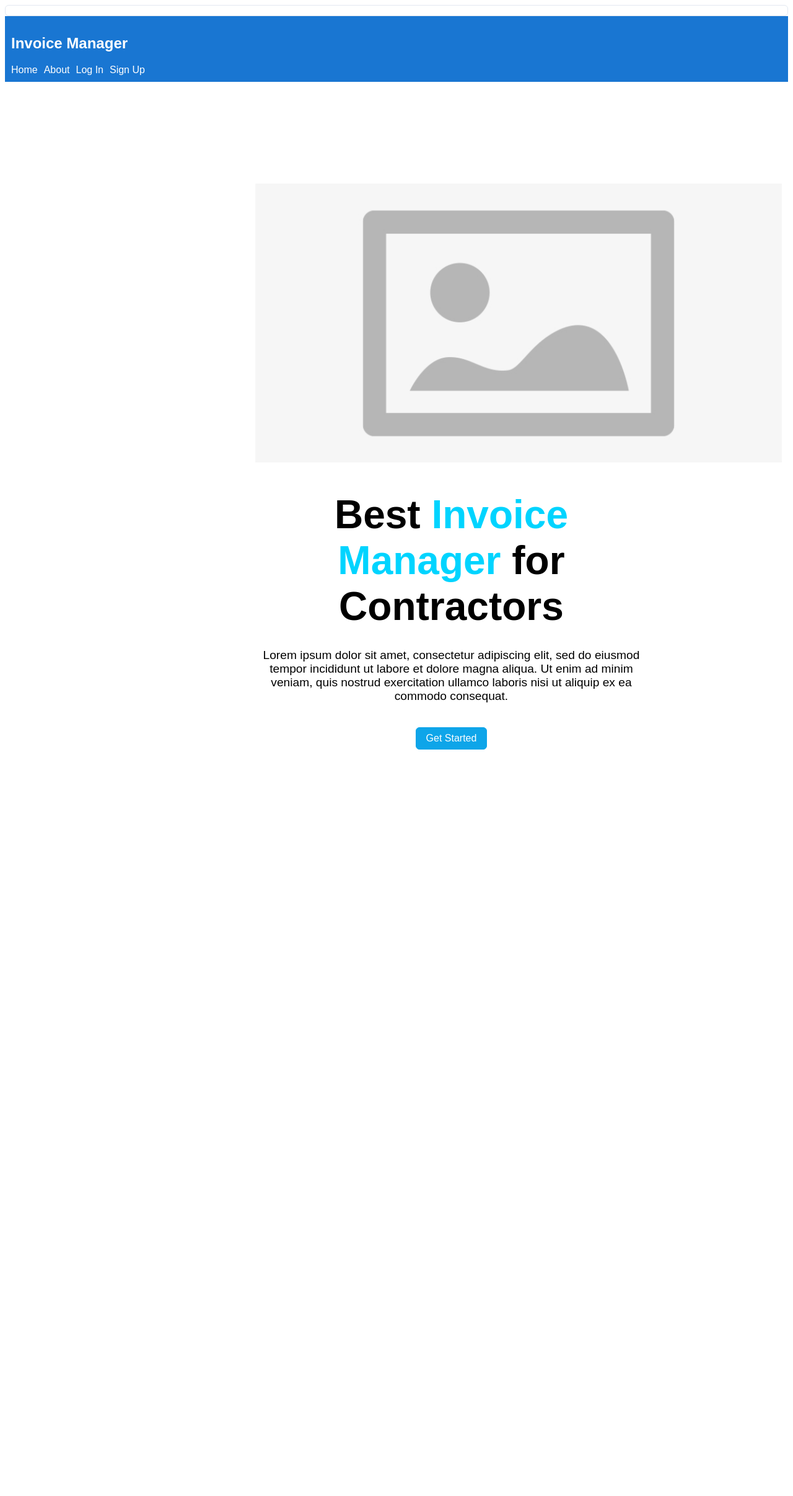
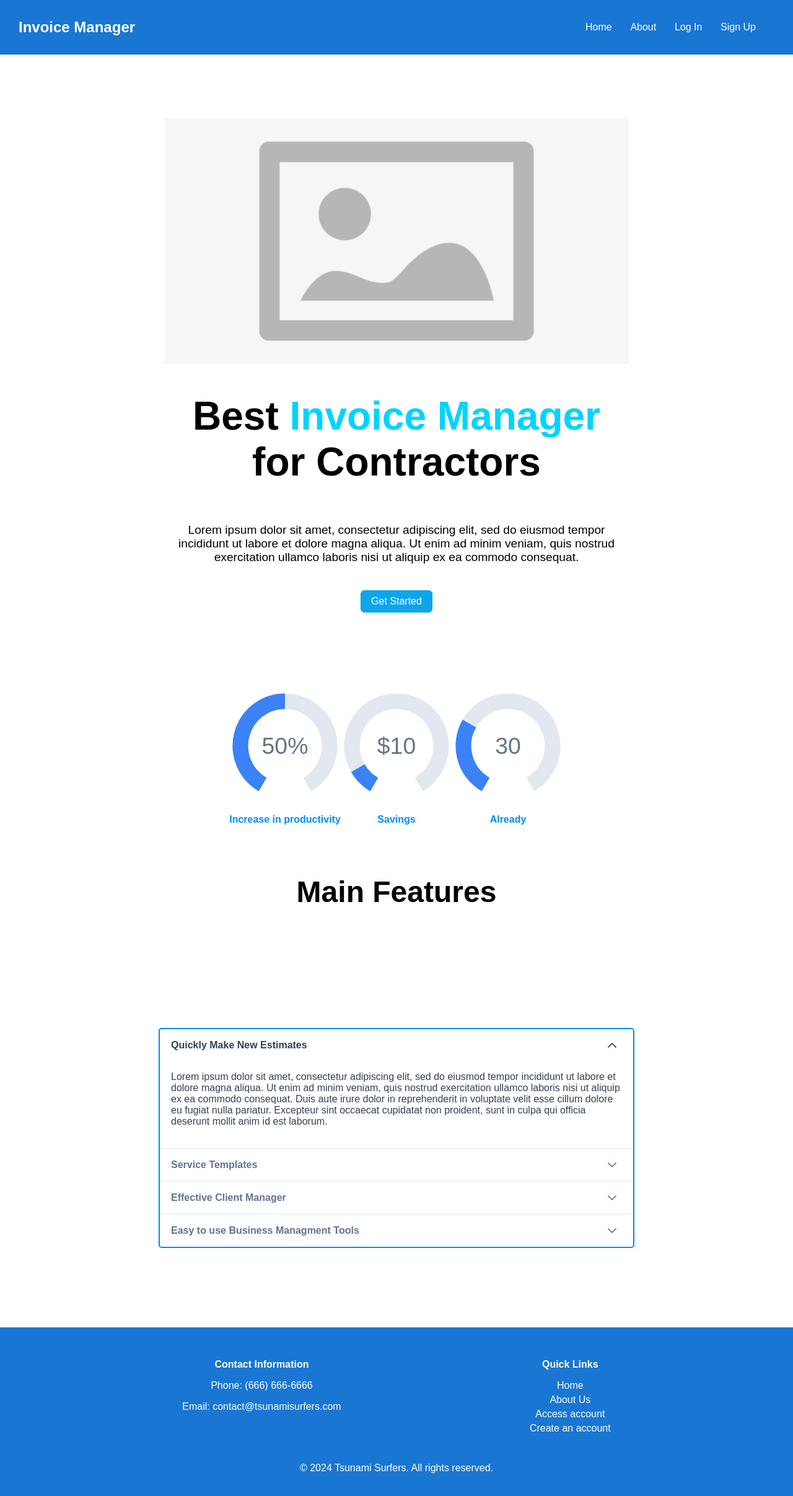
Before and after one commit to ElianRenteria/invoice_management, a Vue app in the folder frontend/: page / in a window 1280 px wide. Shown: the whole page at 62% size. Before the commit the page ends 1392 px from the top, so only its background shows below. Built offline with nearby package versions, Linux system fonts and the light colour scheme; a web font is replaced by a local one.

Commit message:
added footer

```diff
--- a/frontend/public/index.html
+++ b/frontend/public/index.html
@@ -7,7 +7,7 @@
     <link rel="icon" href="<%= BASE_URL %>favicon.ico">
     <title><%= htmlWebpackPlugin.options.title %></title>
   </head>
-  <body>
+  <body style="padding: 0%; margin: 0%;width: 100%; height: 100%;" >
     <noscript>
       <strong>We're sorry but <%= htmlWebpackPlugin.options.title %> doesn't work properly without JavaScript enabled. Please enable it to continue.</strong>
     </noscript>
--- a/frontend/src/App.vue
+++ b/frontend/src/App.vue
@@ -1,5 +1,5 @@
 <template>
-  <div>
+  <div class="container">
     <component :is="layoutComponent" />
   </div>
 </template>
@@ -34,3 +34,18 @@ export default {
   },
 };
 </script>
+
+<style scoped>
+  .container {
+    width: 100%;
+    height: 100%;
+    padding: 0%;
+    margin: 0%;
+  }
+  component {
+    width: 100%;
+    height: 100%;
+    padding: 0%;
+    margin: 0%;
+  }
+</style>
--- a/frontend/src/app_layouts/AuthenticatedLayout.vue
+++ b/frontend/src/app_layouts/AuthenticatedLayout.vue
@@ -1,5 +1,5 @@
 <template>
-    <div>
+    <div class="container">
       <SidePanelNav />
       <router-view />
     </div>
@@ -14,3 +14,16 @@
     },
   };
   </script>
+
+  <style scoped>
+  .container {
+    display: flex;
+    flex-direction: column;
+    justify-content: center;
+    align-items: center;
+    width: 100%;
+    height: 100%;
+    padding: 0%;
+    margin: 0%;
+  }
+</style>
--- a/frontend/src/app_layouts/PublicLayout.vue
+++ b/frontend/src/app_layouts/PublicLayout.vue
@@ -1,11 +1,11 @@
 <template>
-    <div>
+    <div class="container">
       <NavBar />
       <router-view />
     </div>
-  </template>
+</template>
 
-  <script>
+<script>
   import NavBar from "../components/NavBar.vue";
   export default {
     name: "PublicLayout",
@@ -13,4 +13,16 @@
       NavBar,
     },
   };
-  </script>
+</script>
+<style scoped>
+  .container {
+    display: flex;
+    flex-direction: column;
+    justify-content: center;
+    align-items: center;
+    width: 100%;
+    height: 100%;
+    padding: 0%;
+    margin: 0%;
+  }
+</style>
--- /dev/null
+++ b/frontend/src/components/Footer.vue
@@ -0,0 +1,69 @@
+<template>
+    <footer class="footer">
+      <div class="footer-container">
+        <div class="contact-info">
+          <h4>Contact Information</h4>
+          <p>Phone: (666) 666-6666</p>
+          <p>Email: contact@tsunamisurfers.com</p>
+        </div>
+        <div class="quick-links">
+          <h4>Quick Links</h4>
+          <ul>
+            <li><a href="/">Home</a></li>
+            <li><a href="/about">About Us</a></li>
+            <li><a href="/login">Access account</a></li>
+            <li><a href="/signup">Create an account</a></li>
+          </ul>
+        </div>
+      </div>
+      <div class="footer-bottom">
+        <p>&copy; 2024 Tsunami Surfers. All rights reserved.</p>
+      </div>
+    </footer>
+  </template>
+
+  <script lang="ts">
+  import { defineComponent } from "vue";
+
+  export default defineComponent({
+    name: "Footer",
+  });
+  </script>
+
+  <style scoped>
+  .footer {
+    background-color: #1976d2;
+    color: #fff;
+    padding: 20px 0;
+    text-align: center;
+    width: 100%;
+  }
+  .footer-container {
+    display: flex;
+    justify-content: space-evenly;
+    flex-wrap: wrap;
+  }
+  .footer-container div {
+    margin: 10px;
+  }
+  .footer-container h4 {
+    margin-bottom: 10px;
+  }
+  .footer-container ul {
+    list-style: none;
+    padding: 0;
+  }
+  .footer-container ul li {
+    margin-bottom: 5px;
+  }
+  .footer-container ul li a {
+    color: #fff;
+    text-decoration: none;
+  }
+  .footer-container ul li a:hover {
+    text-decoration: underline;
+  }
+  .footer-bottom {
+    margin-top: 20px;
+  }
+  </style>
--- a/frontend/src/components/NavBar.vue
+++ b/frontend/src/components/NavBar.vue
@@ -1,21 +1,18 @@
 <template>
-    <Menubar :model="items" />
     <nav class="menu-bar">
       <h1>Invoice Manager</h1>
-      <router-link to="/" class="menu-item">Home</router-link>
-      <router-link to="/about" class="menu-item">About</router-link>
-      <router-link to="/login" class="menu-item">Log In</router-link>
-      <router-link to="/signup" class="menu-item">Sign Up</router-link>
+      <div class="items">
+        <router-link to="/" class="menu-item">Home</router-link>
+        <router-link to="/about" class="menu-item">About</router-link>
+        <router-link to="/login" class="menu-item">Log In</router-link>
+        <router-link to="/signup" class="menu-item">Sign Up</router-link>
+      </div>
     </nav>
   </template>
 
   <script>
-  import Menubar from 'primevue/menubar';
   export default {
     name: "NavBar",
-    components: {
-      Menubar
-    },
     data: function() {
       return {
 
@@ -29,6 +26,26 @@
     background-color: #1976d2; /* Set background color */
     color: #ffffff; /* Set text color */
     padding: 10px; /* Add padding */
+    padding-left: 30px; /* Add padding to the left */
+    padding-right: 30px; /* Add padding to the right */
+    width: 100%; /* Set full width */
+    height: 100%;
+    display: flex;
+    flex-direction: row;
+    justify-content: space-between;
+    align-items: center;
+  }
+
+  .menu-bar .items {
+    width: 25%;
+    height: 100%;
+    paddin: 0%;
+    margin: 0%;
+    padding-right: 20px;
+    display: flex;
+    flex-direction: row;
+    justify-content: space-between;
+    align-items: center;
   }
 
   .menu-item {
@@ -38,6 +55,6 @@
   }
 
   .menu-item:hover {
-    text-decoration: underline; /* Add underline on hover */
+    color: #072038;
   }
   </style>
--- a/frontend/src/views/AboutView.vue
+++ b/frontend/src/views/AboutView.vue
@@ -1,11 +1,51 @@
 <template>
-    <div class="about">
-      <h1>About Us</h1>
-    </div>
-  </template>
-  <script>
+  <div class="main">
+    <h1 class="main-title">About <span class="highlight">Us</span></h1>
+  </div>
 
-  </script>
-  <style>
+  <div class="content">
+    <Fieldset legend="Who are we ?">
+      <p class="m-0 about-text">
+          Lorem ipsum dolor sit amet, consectetur adipiscing elit, sed do eiusmod tempor incididunt ut labore et dolore magna aliqua. Ut enim ad minim veniam, quis nostrud exercitation ullamco laboris nisi ut aliquip ex ea commodo consequat.
+          Duis aute irure dolor in reprehenderit in voluptate velit esse cillum dolore eu fugiat nulla pariatur. Excepteur sint occaecat cupidatat non proident, sunt in culpa qui officia deserunt mollit anim id est laborum.
+      </p>
+    </Fieldset>
+    <br>
+    <Fieldset legend="Our mission"  style="text-align: center;">
+      <p class="m-0 about-text" style="text-align: left;">
+          Lorem ipsum dolor sit amet, consectetur adipiscing elit, sed do eiusmod tempor incididunt ut labore et dolore magna aliqua. Ut enim ad minim veniam, quis nostrud exercitation ullamco laboris nisi ut aliquip ex ea commodo consequat.
+          Duis aute irure dolor in reprehenderit in voluptate velit esse cillum dolore eu fugiat nulla pariatur. Excepteur sint occaecat cupidatat non proident, sunt in culpa qui officia deserunt mollit anim id est laborum.
+      </p>
+    </Fieldset>
+    <br>
+    <Fieldset legend="Our values" style="text-align: right;">
+      <p class="m-0 about-text" style="text-align: left;">
+          Lorem ipsum dolor sit amet, consectetur adipiscing elit, sed do eiusmod tempor incididunt ut labore et dolore magna aliqua. Ut enim ad minim veniam, quis nostrud exercitation ullamco laboris nisi ut aliquip ex ea commodo consequat.
+          Duis aute irure dolor in reprehenderit in voluptate velit esse cillum dolore eu fugiat nulla pariatur. Excepteur sint occaecat cupidatat non proident, sunt in culpa qui officia deserunt mollit anim id est laborum.
+      </p>
+    </Fieldset>
+  </div>
+  <Footer />
+</template>
+<script lang="ts">
+  import Fieldset from 'primevue/fieldset';
+  import Footer from '@/components/Footer.vue';
+  import { defineComponent } from "vue";
+  export default defineComponent({
+    name: "AboutView",
+    components: {
+      Fieldset,
+      Footer
+    },
+  })
+</script>
+<style>
+  .content {
+    margin: 0% 20%;
+    margin-bottom: 5%;
+  }
 
-  </style>
+  .about-text {
+    font-size: 1.3em;
+  }
+</style>
--- a/frontend/src/views/HomeView.vue
+++ b/frontend/src/views/HomeView.vue
@@ -1,10 +1,57 @@
 <template>
   <div class="main">
-      <Image :src="require('../assets/placeholder.png')" alt="Image" width="850" />
-      <h1 class="title">Best <span class="highlight">Invoice Manager</span> for Contractors</h1>
-      <p class="description">Lorem ipsum dolor sit amet, consectetur adipiscing elit, sed do eiusmod tempor incididunt ut labore et dolore magna aliqua. Ut enim ad minim veniam, quis nostrud exercitation ullamco laboris nisi ut aliquip ex ea commodo consequat. </p>
-      <Button label="Get Started" severity="info" class="main-button"/>
+    <Image :src="require('../assets/placeholder.png')" alt="Image" width="750" />
+    <h1 class="main-title">Best <span class="highlight">Invoice Manager</span> for Contractors</h1>
+    <p class="main-description">Lorem ipsum dolor sit amet, consectetur adipiscing elit, sed do eiusmod tempor incididunt ut labore et dolore magna aliqua. Ut enim ad minim veniam, quis nostrud exercitation ullamco laboris nisi ut aliquip ex ea commodo consequat. </p>
+    <Button @click="routeToSignUp" label="Get Started" severity="info" class="main-button"/>
   </div>
+
+  <div class="stats">
+    <div class="stats-item">
+      <Knob v-model="value1" valueTemplate="50%" :size="180" readonly/>
+      <h3 class="stat-description">Increase in productivity</h3>
+    </div>
+    <div class="stats-item">
+      <Knob v-model="value2" valueTemplate="$10" :size="180" readonly/>
+      <h3 class="stat-description">Savings</h3>
+    </div>
+    <div class="stats-item">
+      <Knob v-model="value" valueTemplate="{value}" :size="180" readonly/>
+      <h3 class="stat-description">Already</h3>
+    </div>
+  </div>
+
+  <h2 class="feature-title">Main Features</h2>
+  <div class="features">
+    <Accordion :activeIndex="0">
+      <AccordionTab header="Quickly Make New Estimates">
+          <p class="m-0">
+              Lorem ipsum dolor sit amet, consectetur adipiscing elit, sed do eiusmod tempor incididunt ut labore et dolore magna aliqua. Ut enim ad minim veniam, quis nostrud exercitation ullamco laboris nisi ut aliquip ex ea commodo
+              consequat. Duis aute irure dolor in reprehenderit in voluptate velit esse cillum dolore eu fugiat nulla pariatur. Excepteur sint occaecat cupidatat non proident, sunt in culpa qui officia deserunt mollit anim id est
+              laborum.
+          </p>
+      </AccordionTab>
+      <AccordionTab header="Service Templates">
+          <p class="m-0">
+              Sed ut perspiciatis unde omnis iste natus error sit voluptatem accusantium doloremque laudantium, totam rem aperiam, eaque ipsa quae ab illo inventore veritatis et quasi architecto beatae vitae dicta sunt explicabo. Nemo
+              enim ipsam voluptatem quia voluptas sit aspernatur aut odit aut fugit, sed quia consequuntur magni dolores eos qui ratione voluptatem sequi nesciunt. Consectetur, adipisci velit, sed quia non numquam eius modi.
+          </p>
+      </AccordionTab>
+      <AccordionTab header="Effective Client Manager">
+          <p class="m-0">
+              At vero eos et accusamus et iusto odio dignissimos ducimus qui blanditiis praesentium voluptatum deleniti atque corrupti quos dolores et quas molestias excepturi sint occaecati cupiditate non provident, similique sunt in
+              culpa qui officia deserunt mollitia animi, id est laborum et dolorum fuga. Et harum quidem rerum facilis est et expedita distinctio. Nam libero tempore, cum soluta nobis est eligendi optio cumque nihil impedit quo minus.
+          </p>
+      </AccordionTab>
+      <AccordionTab header="Easy to use Business Managment Tools">
+          <p class="m-0">
+              At vero eos et accusamus et iusto odio dignissimos ducimus qui blanditiis praesentium voluptatum deleniti atque corrupti quos dolores et quas molestias excepturi sint occaecati cupiditate non provident, similique sunt in
+              culpa qui officia deserunt mollitia animi, id est laborum et dolorum fuga. Et harum quidem rerum facilis est et expedita distinctio. Nam libero tempore, cum soluta nobis est eligendi optio cumque nihil impedit quo minus.
+          </p>
+      </AccordionTab>
+  </Accordion>
+  </div>
+  <Footer />
 </template>
 
 <script lang="ts">
@@ -12,38 +59,86 @@
 import Knob from 'primevue/knob';
 import Image from 'primevue/image';
 import Button from 'primevue/button';
+import Divider from 'primevue/divider';
+import Accordion from 'primevue/accordion';
+import AccordionTab from 'primevue/accordiontab';
+import Footer from '@/components/Footer.vue';
 
 export default defineComponent({
   name: "HomeView",
   components: {
     Image,
     Knob,
-      Button
+    Button,
+    Divider,
+    Accordion,
+    AccordionTab,
+    Footer
   },
+  methods: {
+    routeToSignUp() {
+      this.$router.push({name: 'signup'});
+    }
+  },
+  data: function(){
+    return {
+      value1: 50,
+      value2: 10,
+      value: 30
+    }
+  }
 });
 </script>
 <style>
 .main {
-    margin: auto;
-    margin-top: 3%;
-    width: 60%;
-    padding: 5%;
+  margin: 3%;
+  display: flex;
+  flex-direction: column;
+  justify-content: center;
+  align-items: center;
+  text-align: center;
+  margin: 8% 27%;
+}
+
+.main-title {
+  font-size: 4em;
   text-align: center;
 }
-  .title {
-    font-size: 4em;
+
+.main-description {
+  font-size: 1.2em;
 }
 
-  .description {
-    font-size: 1.2em;
+.main-button {
+  margin: 3%;
+}
+
+.stats {
+  display: flex;
+  flex-direction: row;
+  justify-content: space-evenly;
+  color: rgb(0, 140, 255);
+}
+
+.stat-description {
+  font-size: 1em;
+  text-align: center;
+}
+
+.feature-title {
+  font-size: 3em;
+  text-align: center;
+  margin: 5%;
+}
+
+.features {
+  margin: 10% 20%;
+  border: 2px solid rgb(0, 140, 255);
+  border-radius: 5px;
 }
 
 .highlight {
   color: rgb(0,212,255);
   color: linear-gradient(90deg, rgba(0,212,255,1) 0%, rgb(105, 210, 252) 22%, rgb(0, 64, 184) 100%);
 }
-
-  .main-button {
-    margin: 3%;
-  }
 </style>
--- a/frontend/src/views/LogInView.vue
+++ b/frontend/src/views/LogInView.vue
@@ -1,6 +1,6 @@
 <template>
   <div class="main">
-    <h1 class="title">Log In</h1>
+    <h1 class="main-title">Log <span class="highlight">In</span></h1>
     <!--Username-->
     <InputGroup>
       <InputGroupAddon>
@@ -14,11 +14,12 @@
       <InputGroupAddon>
           <i class="pi pi-key"></i>
       </InputGroupAddon>
-      <InputText placeholder="Password" v-model="password"/>
+      <InputText type="password" placeholder="Password" v-model="password" />
     </InputGroup>
      <!--Send Button-->
      <LogSignButton @click="sendData()" :logIn=true link="http://127.0.0.1:8000/api/v1/login" :values="sendData()" class="button"/>
   </div>
+  <Footer />
 </template>
 
 <script lang="ts">
@@ -29,6 +30,7 @@
   import InputGroupAddon from 'primevue/inputgroupaddon';
   import InputText from 'primevue/inputtext';
   import loginSignUpRequest from "@/types/login";
+  import Footer from '@/components/Footer.vue';
 
   export default defineComponent({
     name: "LogInView",
@@ -37,7 +39,8 @@
       InputGroup,
       InputGroupAddon,
       InputText,
-      LogSignButton
+      LogSignButton,
+      Footer
     },
     data: function(){
       return {
@@ -59,10 +62,10 @@
   });
 </script>
 
-<style>
+<style scoped>
   .main {
     text-align: center;
-    margin: 8% 27%;
+    margin: 10% 27%;
   }
   .title {
     margin-bottom: 5%;
--- a/frontend/src/views/SignUpView.vue
+++ b/frontend/src/views/SignUpView.vue
@@ -1,6 +1,6 @@
 <template>
   <div class="main">
-    <h1 class="title">Sign Up</h1>
+    <h1 class="main-title">Sign <span class="highlight">Up</span></h1>
     <!--Name-->
     <InputGroup>
       <InputGroupAddon>
@@ -36,10 +36,12 @@
      <!--Send Button-->
      <LogSignButton @click="sendData()" :logIn=false link="http://127.0.0.1:8000/api/v1/signup" :values="sendData()" class="button"/>
   </div>
+  <Footer />
 </template>
 
 <script lang="ts">
   import { defineComponent } from "vue";
+  import Footer from '@/components/Footer.vue';
   import apiTest from "@/components/apiTest.vue"; // @ is an alias to /src
   import InputGroup from 'primevue/inputgroup';
   import InputGroupAddon from 'primevue/inputgroupaddon';
@@ -55,7 +57,8 @@
       InputGroupAddon,
       InputText,
       LogSignButton,
-      Password
+      Password,
+      Footer
     },
     data: function(){
       return{
@@ -119,7 +122,7 @@
   });
 </script>
 
-<style>
+<style scoped>
   .main {
     text-align: center;
     margin: 8% 27%;
```
Lines whose indentation alone changed are shown as unchanged.
